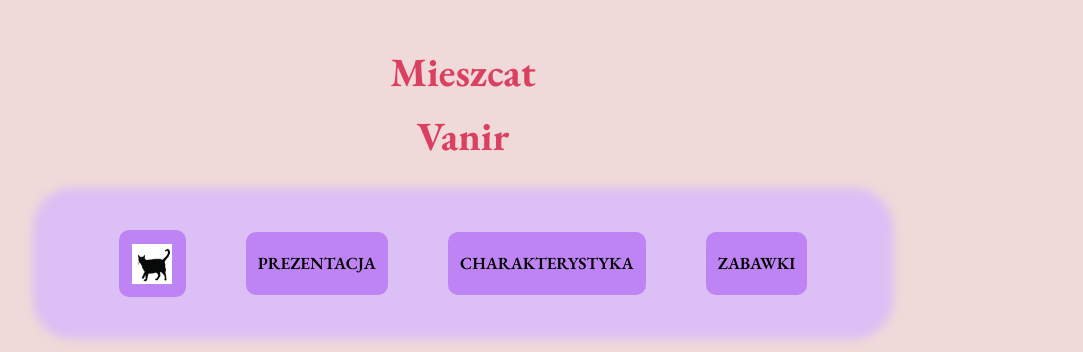
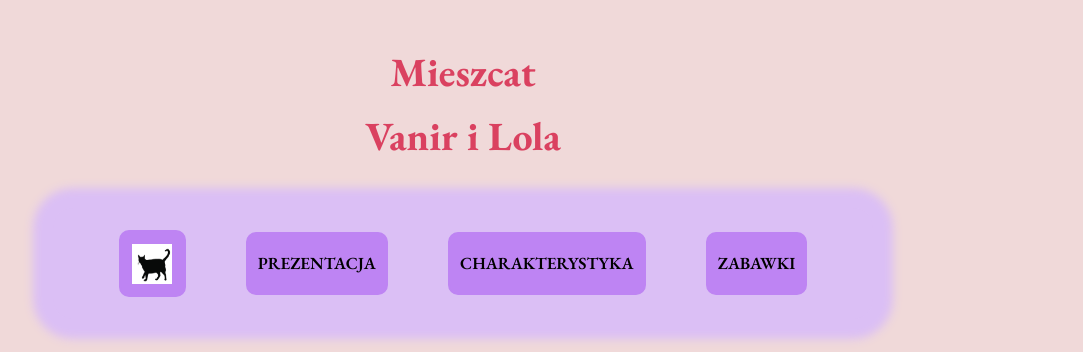
Before and after one commit to PaweLeszczynsky/testrepo, a plain HTML site: page index.html in a window 1280 px wide. Shown: the top 352 px of the page, without its empty margins (177-1260 px from the left). Drawn offline with nearby package versions, Linux system fonts and the light colour scheme.

Commit message:
secComit

```diff
--- a/index.html
+++ b/index.html
@@ -21,7 +21,7 @@
 </head>
 
 <body class="js-backgroundTheme bodyContainer">
-    <header class="websiteName" id="home">Mieszcat Vanir</header>
+    <header class="websiteName" id="home">Mieszcat Vanir i Lola</header>
     <nav class="navBar">
         <ul class="navBar__list">
             <li class="navBar__listItem navBar__listItem--imagine"><img width="40" height="40" src="images/ikona.jpg"
```
